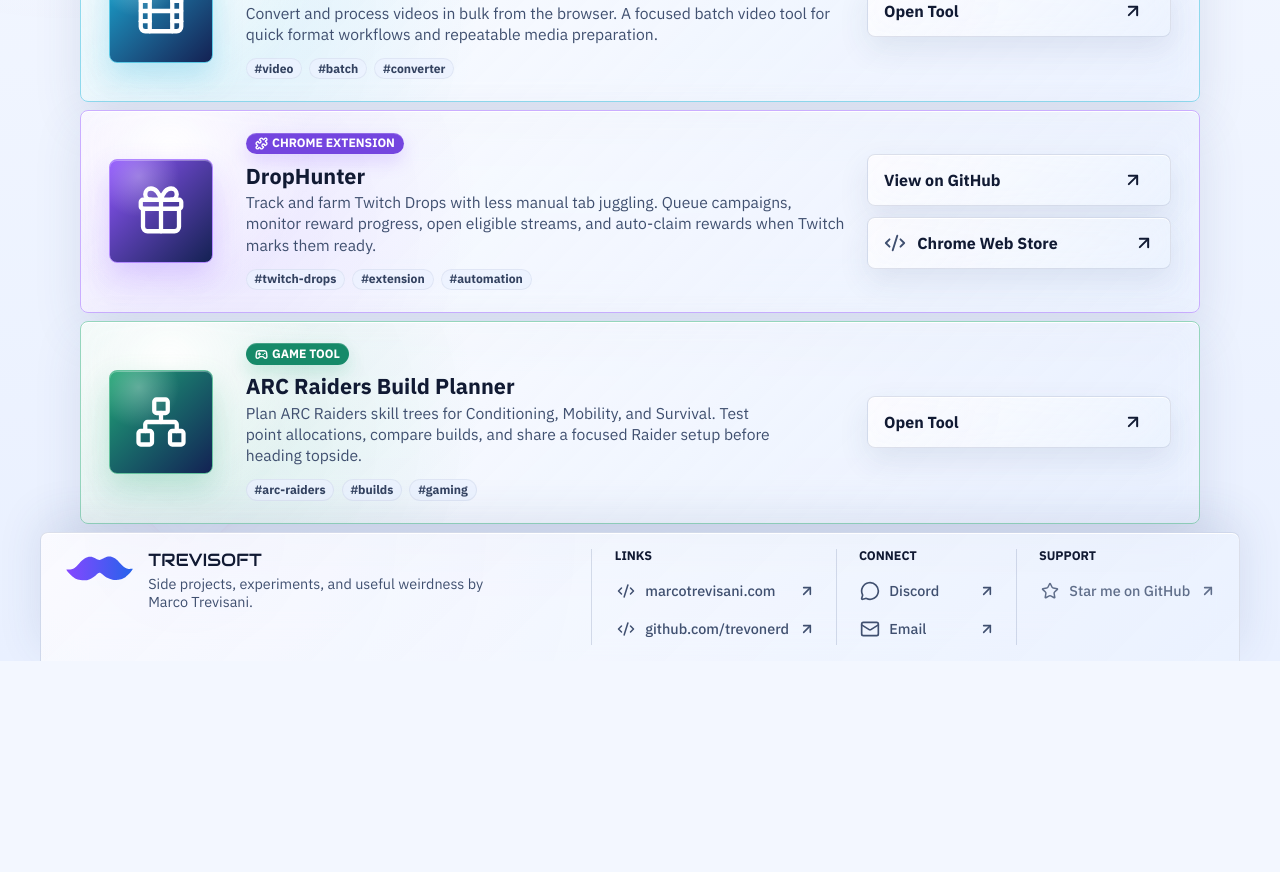
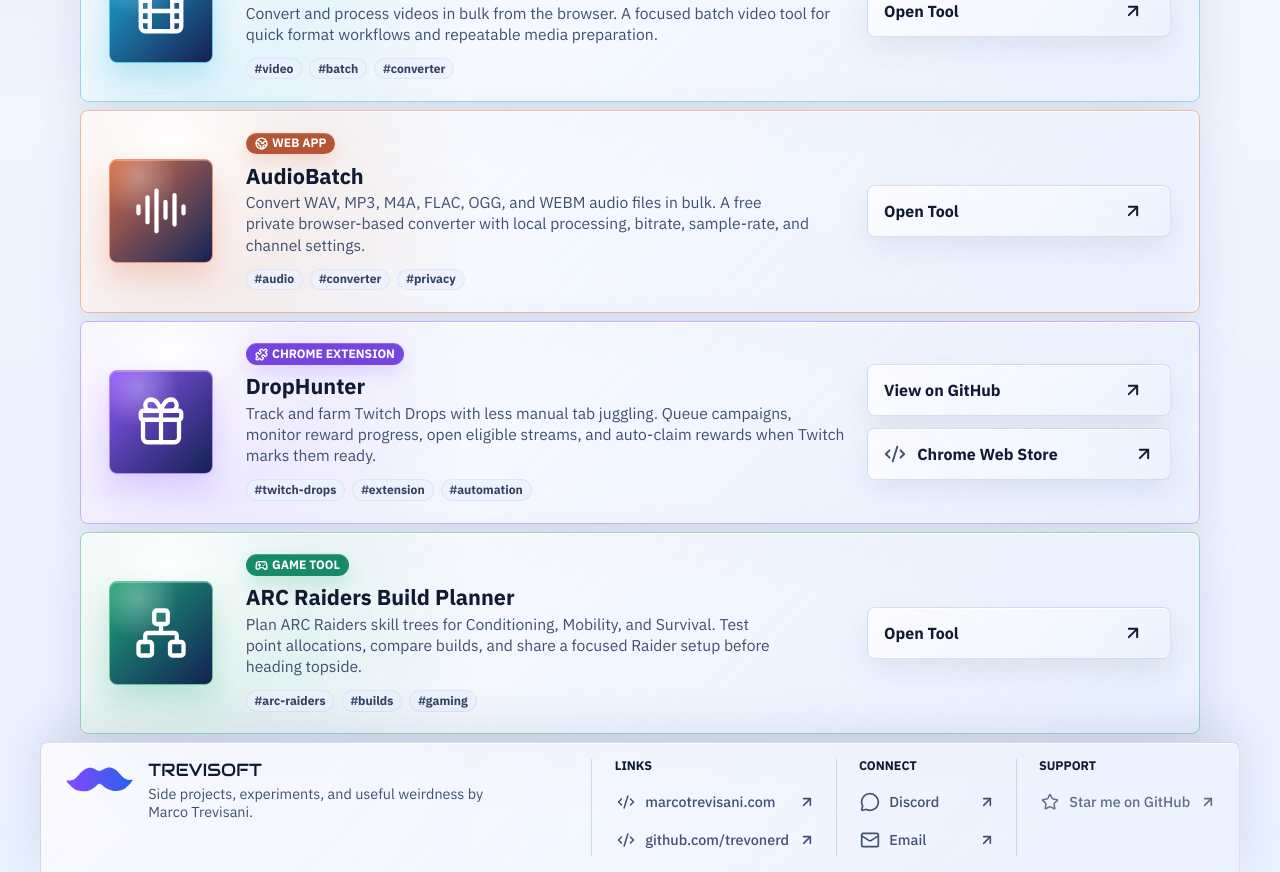
Before and after one commit to trevonerd/trevisoft.dev, a React (Vite) app: page / in a window 1280 px wide. Shown: the part 980-1852 px from the top of the page. Before the commit the page ends 1641 px from the top, so only its background shows below. Built offline with nearby package versions, Linux system fonts and the light colour scheme.

Commit message:
feat: add AudioBatch tool

```diff
--- a/src/components/ProjectCard.tsx
+++ b/src/components/ProjectCard.tsx
@@ -1,4 +1,4 @@
-import { Code2, Disc3, Film, Gift, Images, Network } from "lucide-react";
+import { AudioLines, Code2, Disc3, Film, Gift, Images, Network } from "lucide-react";
 import type { ComponentType } from "react";
 import type { Project, ProjectIconName } from "../content/site";
 import { ActionButton } from "./ActionButton";
@@ -8,6 +8,7 @@
   ProjectIconName,
   ComponentType<{ size?: number; strokeWidth?: number }>
 > = {
+  audio: AudioLines,
   disc: Disc3,
   film: Film,
   gift: Gift,
--- a/src/content/site.json
+++ b/src/content/site.json
@@ -90,6 +90,22 @@
       }
     },
     {
+      "id": "audiobatch",
+      "name": "AudioBatch",
+      "kind": "Web App",
+      "summary": "Convert WAV, MP3, M4A, FLAC, OGG, and WEBM audio files in bulk.",
+      "description": "A free private browser-based converter with local processing, bitrate, sample-rate, and channel settings.",
+      "tags": ["audio", "converter", "privacy"],
+      "accent": "orange",
+      "icon": "audio",
+      "primaryAction": {
+        "label": "Open Tool",
+        "href": "https://audiobatch.trevisoft.dev",
+        "external": true,
+        "placeholder": false
+      }
+    },
+    {
       "id": "drophunter",
       "name": "DropHunter",
       "kind": "Chrome Extension",
--- a/src/content/site.ts
+++ b/src/content/site.ts
@@ -2,7 +2,7 @@
 
 export type ThemeAccent = "blue" | "violet" | "green" | "orange" | "cyan" | "pink" | "purple";
 
-export type ProjectIconName = "disc" | "film" | "gift" | "images" | "network";
+export type ProjectIconName = "audio" | "disc" | "film" | "gift" | "images" | "network";
 
 export type LinkAction = {
   label: string;
```
Also changed, not shown: 1 other file (tests, documents, lock files or other folders).
